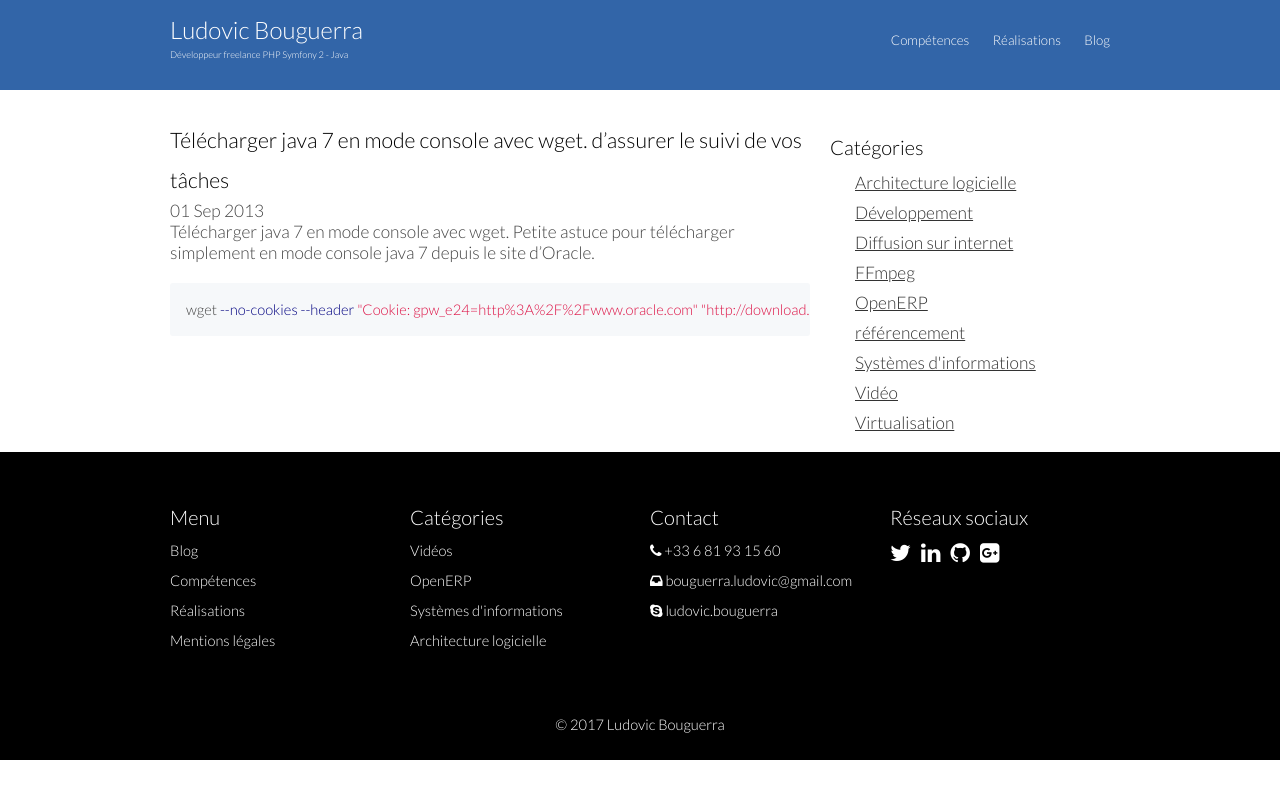
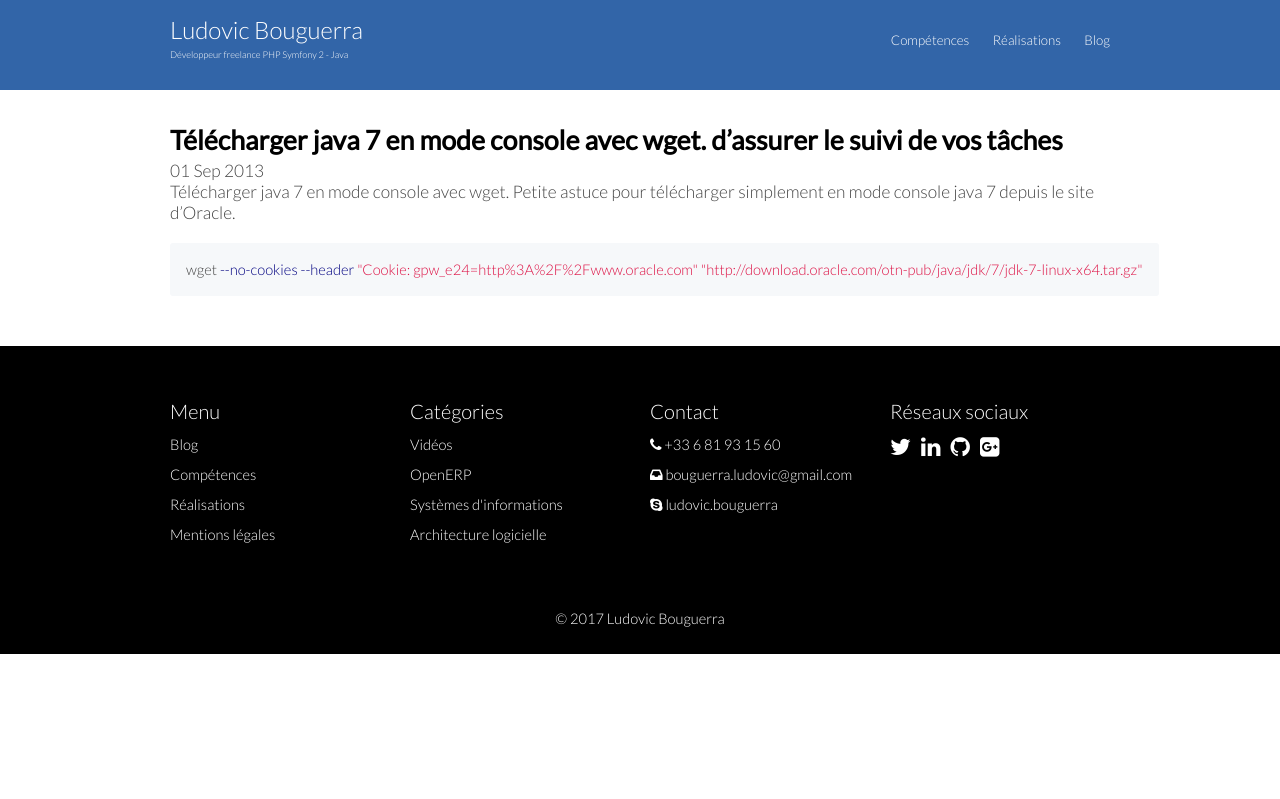
Before and after one commit to ludovic-bouguerra/site, a Jekyll site: the page built from _posts/2013-09-01-telecharger-java-7-en-mode-console-avec-wget.markdown, in a window 1280 px wide. Shown: the top 799 px of the page. Built offline with Jekyll 4.4.1, drawn with Linux system fonts in a browser that asks for light colours.

Commit message:
Remove unused features -- categories

```diff
--- a/_includes/sidebar.html
+++ /dev/null
@@ -1,12 +0,0 @@
-<aside id="sidebar" class="five columns" role="sidebar">
-    <div id="secondary" class="widget-area" role="complementary">
-    <div><h3 class="widgetitle">Catégories</h3>
-      <ul>
-        {% for category in site.main_categories %}
-            <li><a href="{{site.url}}/categories/{{ category | slugify }}.html">{{ category }}</a></li>
-        {% endfor %}
-       </ul>
-     </div>
-
-  </div><!-- #secondary -->
-</aside>
--- a/_layouts/post.html
+++ b/_layouts/post.html
@@ -1,7 +1,7 @@
 ---
-layout: sidebar
+layout: default
 ---
-
+<div class="ten column">
 <article id="post-page">
 	<h2>{%if page.header %}{{ page.header }}{% else %}{{ page.title }}{% endif %}</h2>
 	<time datetime="{{ page.date | date_to_xmlschema }}" class="by-line">{{ page.date | date_to_string }}</time>
@@ -11,3 +11,4 @@ layout: sidebar
 
 	</div>
 </article>
+</div>
--- a/_layouts/sidebar.html
+++ /dev/null
@@ -1,7 +0,0 @@
----
-layout: default
----
-<section class="eleven columns">
-  {{ content }}
-</section>
-{% include sidebar.html %}
--- a/_sass/main.scss
+++ b/_sass/main.scss
@@ -303,6 +303,7 @@ section h1{
 .more{
     text-align:center;
     display: block;
+    margin-top: 20px;
 }
 
 article{
@@ -310,9 +311,10 @@ article{
 
 }
 
-article h1{
+article h2{
     color: black;
-    font-size: 15pt;
+    font-size: 20pt;
+    font-weight: bold;
     text-align:left;
     padding:0;
     margin: 0;
@@ -348,6 +350,16 @@ article h1{
     line-height: 80px;
     display:inline-block;
 
+}
+
+h2.title a{
+  font-size: 36px;
+  font-weight: bold;
+  text-decoration: none;
+}
+
+h2.title a:hover{
+  color: $senary-color;
 }
 
 .contact{
--- a/categories/architecture-logicielle.html
+++ /dev/null
@@ -1,6 +0,0 @@
----
-layout: default
-title: Architecture logicielle
----
-
-{% include category.html %}
--- a/categories/developpement.html
+++ /dev/null
@@ -1,6 +0,0 @@
----
-layout: default
-title: Développement
----
-
-{% include category.html %}
--- a/categories/diffusion-sur-internet.html
+++ /dev/null
@@ -1,6 +0,0 @@
----
-layout: default
-title: Diffusion sur internet
----
-
-{% include category.html %}
--- a/categories/ffmpeg.html
+++ /dev/null
@@ -1,6 +0,0 @@
----
-layout: default
-title: FFmpeg
----
-
-{% include category.html %}
--- a/categories/openerp.html
+++ /dev/null
@@ -1,6 +0,0 @@
----
-layout: default
-title: OpenERP
----
-
-{% include category.html %}
--- a/categories/proxmox.html
+++ /dev/null
@@ -1,6 +0,0 @@
----
-layout: default
-title: Proxmox
----
-
-{% include category.html %}
--- a/categories/referencement.html
+++ /dev/null
@@ -1,6 +0,0 @@
----
-layout: default
-title: référencement
----
-
-{% include category.html %}
--- a/categories/systemes-informations.html
+++ /dev/null
@@ -1,6 +0,0 @@
----
-layout: default
-title: Systèmes d'informations
----
-
-{% include category.html %}
--- a/categories/video.html
+++ /dev/null
@@ -1,6 +0,0 @@
----
-layout: default
-title: vidéo
----
-
-{% include category.html %}
--- a/categories/virtualisation.html
+++ /dev/null
@@ -1,6 +0,0 @@
----
-layout: default
-title: virtualisation
----
-
-{% include category.html %}
```
Also changed, not shown: _includes/category.html (deleted, +0 -8 lines), _layouts/blog.html (+7 -4 lines).
